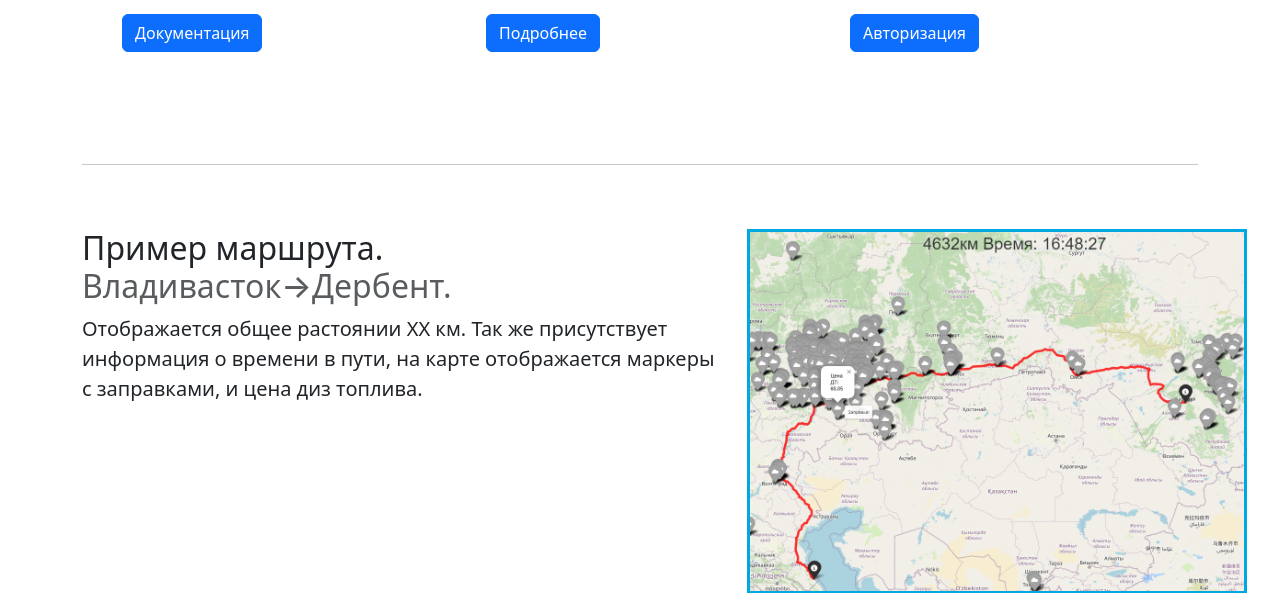
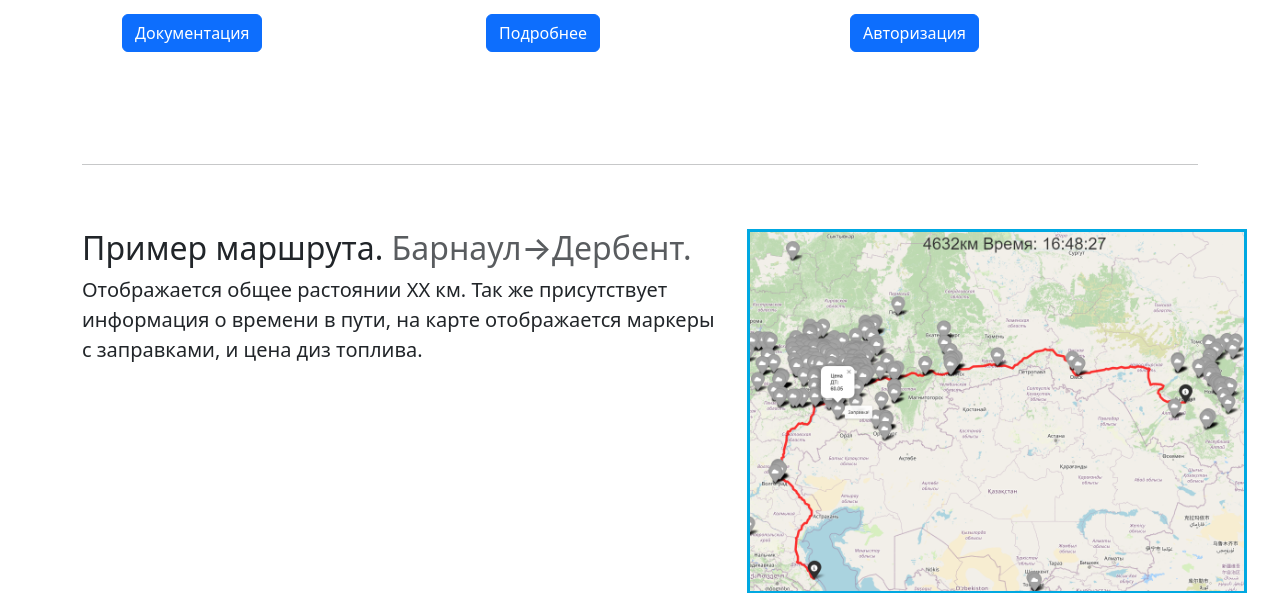
Before and after one commit to illustratorOut/RoutePlanGPS, a Django app: template route/templates/route/route_list.html in a window 1280 px wide. Shown: the part 409-1002 px from the top of the page. Run offline with Django 4.2, Linux system fonts and the light colour scheme; the template is opened without the code that fills it, so the values that code supplies are empty; some libraries are stand-ins or nearby versions.

Commit message:
fix route_list.html

```diff
--- a/route/templates/route/route_list.html
+++ b/route/templates/route/route_list.html
@@ -116,7 +116,7 @@
 
     <div class="row featurette py-5">
         <div class="col-md-7">
-            <h2 class="featurette-heading">Пример маршрута. <span class="text-muted">Владивасток→Дербент.</span></h2>
+            <h2 class="featurette-heading">Пример маршрута. <span class="text-muted">Барнаул→Дербент.</span></h2>
             <p class="lead">Отображается общее растоянии ХХ км. Так же присутствует информация о времени в пути,
                 на карте отображается маркеры с заправками, и цена диз топлива.</p>
         </div>
```
